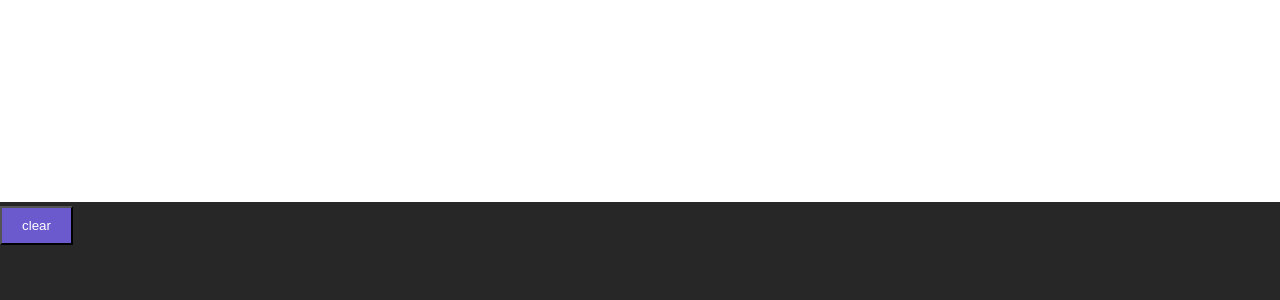
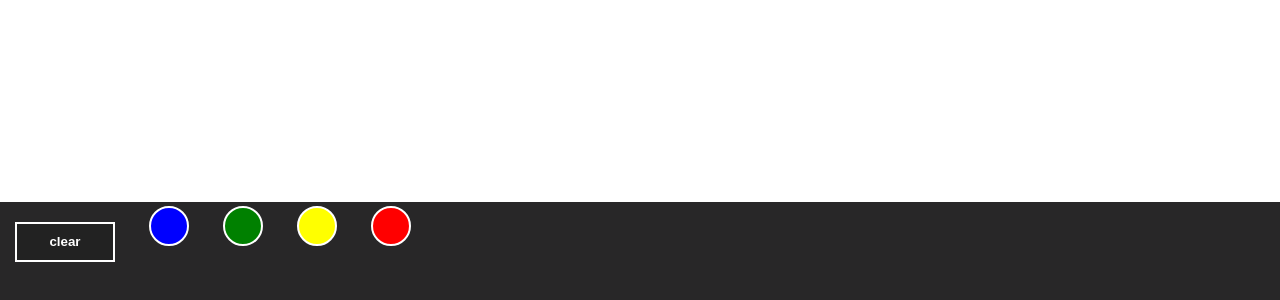
Before and after one commit to SekiTaki/canvas, a plain HTML site: page index.html in a window 1280 px wide. Shown: the part 348-648 px from the top of the page. Drawn offline with nearby package versions, Linux system fonts and the light colour scheme.

Commit message:
Git init

```diff
--- a/canvas.js
+++ b/canvas.js
@@ -1,6 +1,8 @@
 window.addEventListener('load',() =>{
-    const canvas = document.querySelector("#canvas");
-    const ctx = canvas.getContext("2d");
+
+});
+const canvas = document.querySelector("#canvas");
+const ctx = canvas.getContext("2d");
 
     //Resizing
     canvas.height = 550;
@@ -26,6 +28,8 @@ window.addEventListener('load',() =>{
 
     //variables
     let painting = false;
+    let start_background_color ="white";
+    ctx.strokeStyle = "black";
 
     function startPosition(e){
         painting = true;
@@ -34,32 +38,34 @@ window.addEventListener('load',() =>{
     function finishedPosition(){
         painting = false;
         ctx.beginPath();
+        Event.preventDefault();
     }
 
     function draw(e){
         if(!painting)return;
         ctx.lineWidth = 3;
         ctx.lineCap = "round";
-        //ctx.strokeStyle = "red";
+        //ctx.strokeStyle = "black";
 
         ctx.lineTo(e.clientX, e.clientY);
         ctx.stroke();
         ctx.beginPath();
-        ctx.moveTo(e.clientX, e.clientY);
+        ctx.moveTo(e.clientX - canvas.offsetLeft, e.clientY - canvas.offsetTop);
+        Event.preventDefault();
+    }
+    function clear_canvas(){
+        ctx.fillStyle = start_background_color;
+        ctx.clearRect(0, 0, canvas.width, canvas.height);
+        ctx.fillRect(0, 0, canvas.width, canvas.height);
+    }
+
+    function change_color(element){
+        ctx.strokeStyle = element.style.background;
     }
 
     //Eventlisteners
     canvas.addEventListener("mousedown" , startPosition);
+    canvas.addEventListener("touchstart" , startPosition);
     canvas.addEventListener("mouseup", finishedPosition);
+    canvas.addEventListener("touchmove", finishedPosition);
     canvas.addEventListener("mousemove", draw);
-
-});
-const canvas = document.querySelector("#canvas");
-const ctx = canvas.getContext("2d");
-
-let start_background_color ="white";
-function clear_canvas(){
-    ctx.fillStyle = start_background_color;
-    ctx.clearRect(0, 0, canvas.width, canvas.height);
-    ctx.fillRect(0, 0, canvas.width, canvas.height);
-}
--- a/index.html
+++ b/index.html
@@ -5,11 +5,17 @@
 		<meta name="viewport" content="width=device-width, initial-scale=1.0">
 		<meta http-equiv="X-UA-Compatible" content="ie=edge"/>
 		<link rel="stylesheet" href="./style.css"/>
+		<script src="https://ajax.googleapis.com/ajax/libs/jquery/3.5.1/jquery.min.js"></script>
 		<title>Canvas</title>
 	</head>
 	<body>
 		<canvas id="canvas" class="color_canvas"></canvas>
-		<button type="button" onClick="clear_canvas()" class="button">clear</button>
+		<button type="button" onClick="clear_canvas(this)" class="button">clear</button>
+		<div onclick="change_color(this)" class="color-field" style="background: blue;"></div>
+		<div onclick="change_color(this)" class="color-field" style="background: green;"></div>
+		<div onclick="change_color(this)" class="color-field" style="background: yellow;"></div>
+		<div onclick="change_color(this)" class="color-field" style="background: red;"></div>
+		<p id="one"></p>
 	</body>
 	<script src="canvas.js"></script>
 </html>
--- a/style.css
+++ b/style.css
@@ -3,10 +3,6 @@
     padding: 0;
     box-sizing: border-box;
     background-color: #282728;
-}
-
-#canvas {
-
 }
 
 .color_canvas{
@@ -18,3 +14,29 @@
     background-color:slateblue;
     padding: 10px 20px 10px 20px;
 }
+
+.color-field{
+    height: 40px;
+    width: 40px;
+    min-height: 40px;
+    min-width: 40px;
+    cursor: pointer;
+    display: inline-block;
+    box-sizing: border-box;
+    border-radius: 50%;
+    border: 2px solid white;
+    align-self: center;
+    margin: 0 15px;
+}
+
+.button{
+    align-self: center;
+    width: 100px;
+    height: 40px;
+    border: 2px solid white;
+    cursor: pointer;
+    color: white;
+    background-color: #222;
+    font-weight: bold;
+    margin: 0 15px;
+}
```
